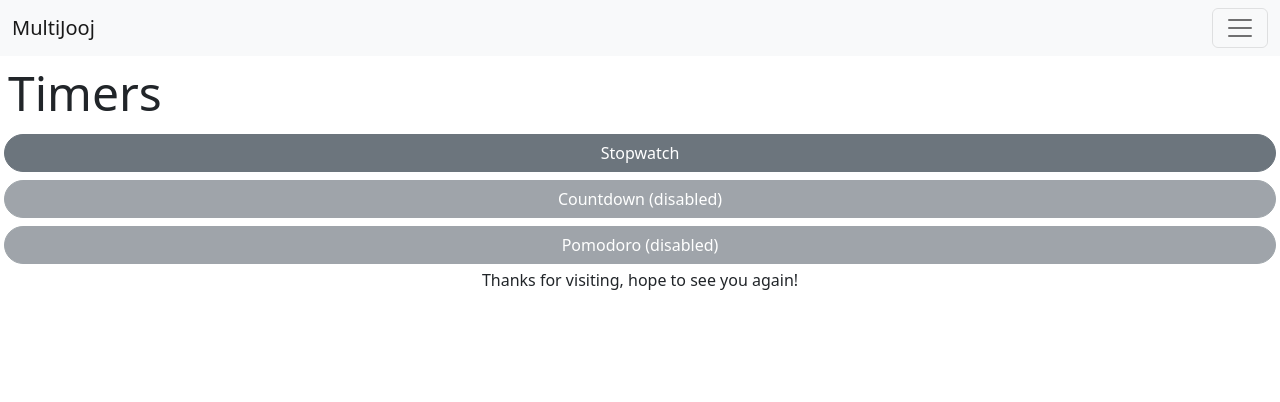
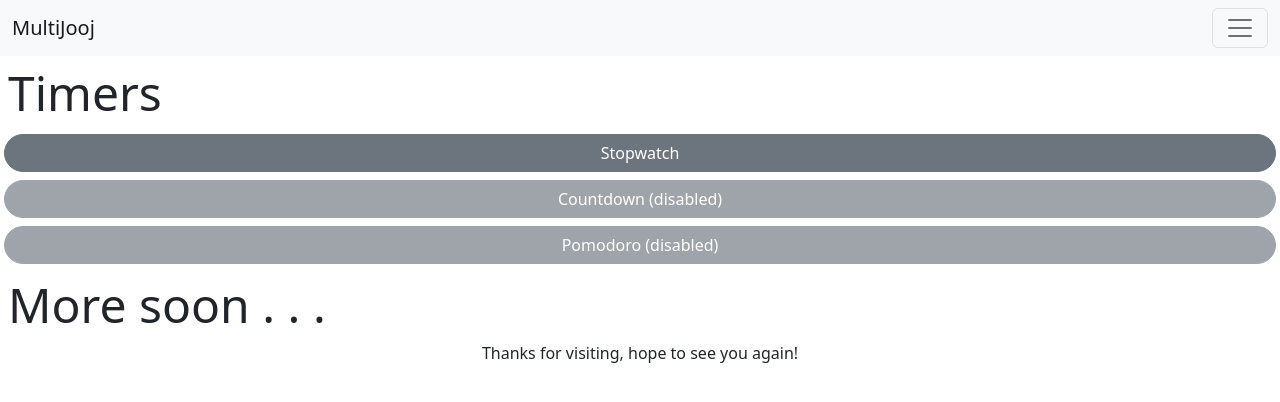
Before and after one commit to jihadftouny/multitools-app, an Angular app: page /home in a window 1280 px wide. Shown: the top 402 px of the page. Built offline with nearby package versions, Linux system fonts and the light colour scheme.

Commit message:
offcanvas added, fix dropdown not working

```diff
--- a/src/app/header/header.component.html
+++ b/src/app/header/header.component.html
@@ -1,6 +1,6 @@
 <nav class="navbar navbar-light bg-light sticky-top">
   <div class="container-fluid">
-    <a class="navbar-brand" href="#">MultiJooj</a>
+    <a class="navbar-brand" routerLink="home">MultiJooj</a>
 
     <button class="navbar-toggler" type="button" data-bs-toggle="offcanvas" data-bs-target="#offcanvasNavbar"
       aria-controls="offcanvasNavbar">
--- a/src/app/home/home.component.html
+++ b/src/app/home/home.component.html
@@ -6,3 +6,8 @@
         <button class="btn btn-secondary rounded-5 btn-block m-1 disabled" routerLink="/pomodoro">Pomodoro (disabled)</button>
     </div>
 </div>
+<div class="row">
+    <div class="col d-grid">
+        <p class="display-5 m-2">More soon . . .</p>
+    </div>
+</div>
```
